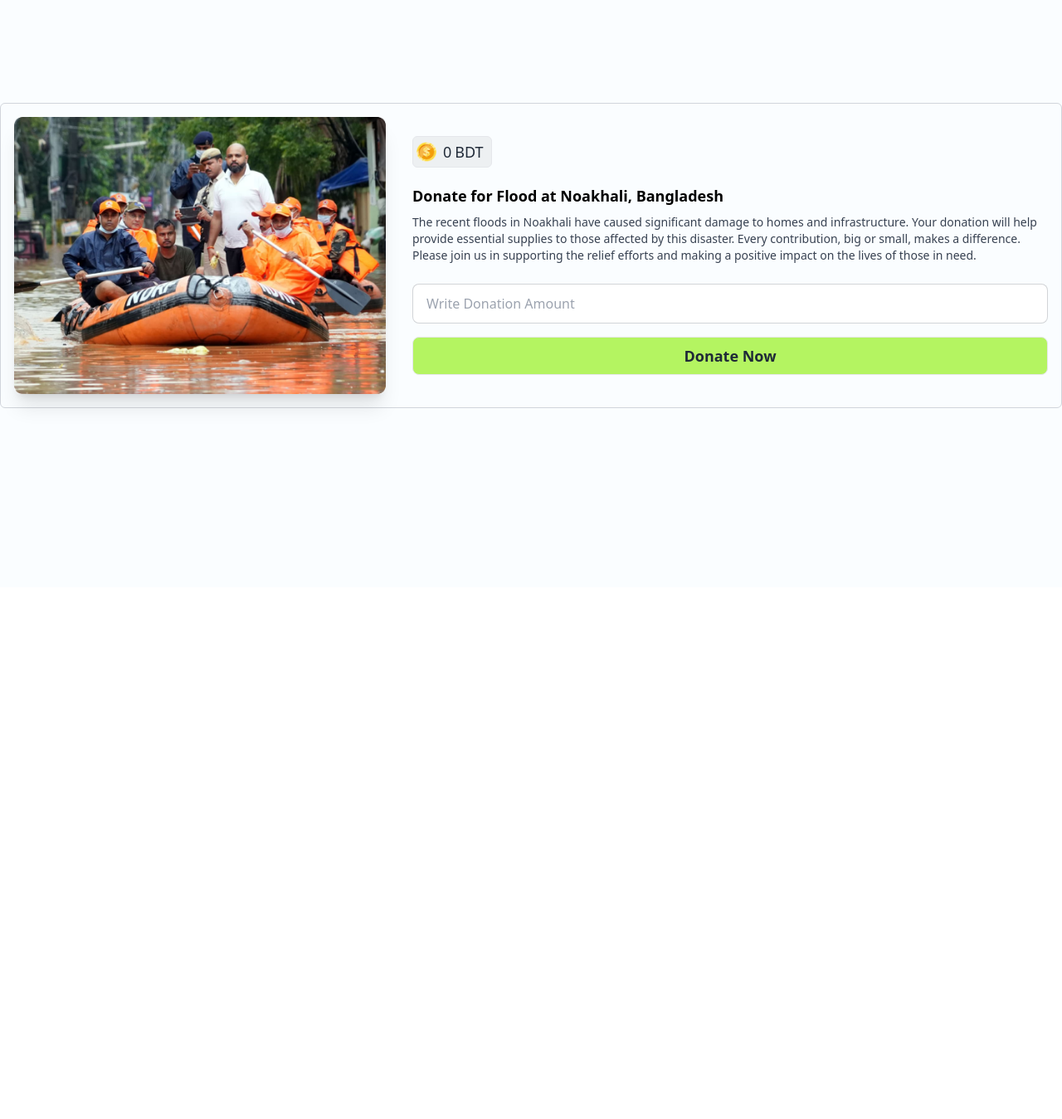
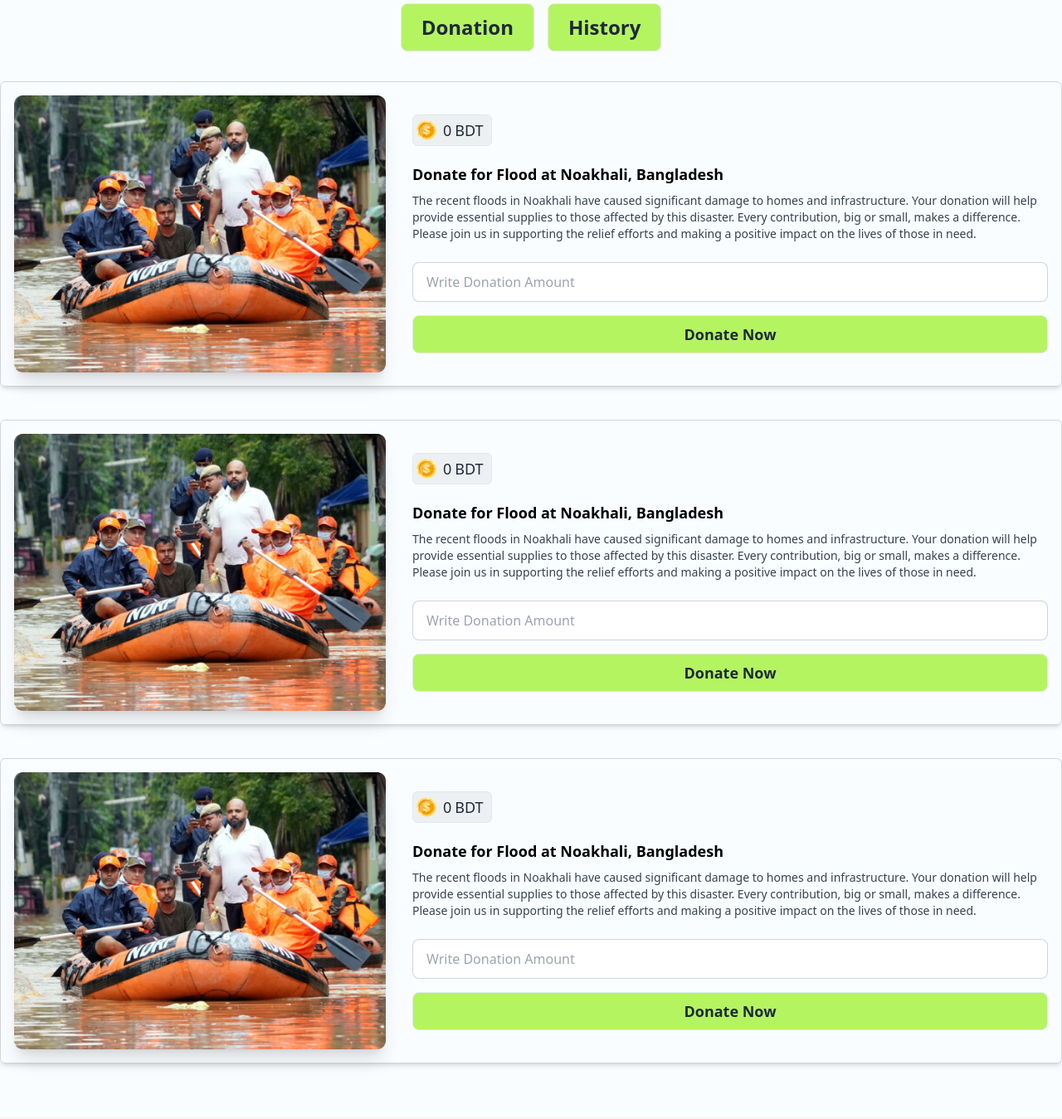
Before and after one commit to ShahriarALshihab/ph_Assignment_5, a plain HTML site: page index.html in a window 1280 px wide. Shown: the part 220-1569 px from the top of the page at 83% size. Before the commit the page ends 928 px from the top, so only its background shows below. Drawn offline with nearby package versions, Linux system fonts and the light colour scheme.

Commit message:
responsive done

```diff
--- a/index.html
+++ b/index.html
@@ -1,36 +1,49 @@
 <!DOCTYPE html>
 <html lang="en">
   <head>
-    <meta charset="UTF-8">
-    <meta name="viewport" content="width=device-width, initial-scale=1.0">
+    <meta charset="UTF-8" />
+    <meta name="viewport" content="width=device-width, initial-scale=1.0" />
     <title>DOM</title>
 
-    <link href="https://cdn.jsdelivr.net/npm/daisyui@4.12.10/dist/full.min.css" rel="stylesheet" type="text/css" />
+    <link
+      href="https://cdn.jsdelivr.net/npm/daisyui@4.12.10/dist/full.min.css"
+      rel="stylesheet"
+      type="text/css"
+    />
     <script src="https://cdn.tailwindcss.com"></script>
-
   </head>
   <body class="bg-[#FAFDFF]">
-
-    <div class="flex items-center justify-center fixed w-full h-16 bg-[#FFFFF0] z-50 md:hidden ">
-        <img src="assets/logo.png" alt="" class="h-8 w-auto">
+    <div
+      class="flex items-center justify-center fixed w-full h-16 bg-[#FFFFF0] z-50 md:hidden"
+    >
+      <img src="assets/logo.png" alt="" class="h-8 w-auto" />
       <p class="text-gray-800 text-lg font-bold mt-0 pl-2">Donate Bangladesh</p>
     </div>
-
 
     <nav class="fixed w-full top-16 md:top-0 z-40 bg-[#F9F7F3] py-4">
       <div class="mx-auto px-4 sm:px-6 lg:px-8">
         <div class="flex justify-between items-center flex-wrap">
           <div>
-                    <a href="#" class="text-2xl bg-[#B4F461] px-4 py-2 border rounded-lg font-bold text-gray-800">Blog</a>
+            <a
+              href="#"
+              class="text-2xl bg-[#B4F461] px-4 py-2 border rounded-lg font-bold text-gray-800"
+              >Blog</a
+            >
           </div>
 
           <div class="items-center hidden md:flex">
-                    <img src="assets/logo.png" alt="" class="h-8 w-auto">
-                    <p class="text-gray-800 text-lg font-bold mt-0 pl-2">Donate Bangladesh</p>
+            <img src="assets/logo.png" alt="" class="h-8 w-auto" />
+            <p class="text-gray-800 text-lg font-bold mt-0 pl-2">
+              Donate Bangladesh
+            </p>
           </div>
 
           <div class="flex text-gray-800 text-lg font-bold mt-4 pl-4">
-                    <img src="assets/coin.png" class="border border-dashed border-gray-400 h-6 w-6" alt="">
+            <img
+              src="assets/coin.png"
+              class="border border-dashed border-gray-400 h-6 w-6"
+              alt=""
+            />
             <span class="pl-2">5500</span>
             <p class="pl-1">BDT</p>
           </div>
@@ -38,28 +51,158 @@
       </div>
     </nav>
 
+    <section>
       <main class="pt-32">
-        <div class="hero min-h-screen">
-            <div class="hero-content flex-col lg:flex-row border border-gray-300 rounded-md p-4">
-                <img src="assets/noakhali.png" class="max-w-md rounded-lg shadow-xl mb-4 lg:mb-0 lg:mr-4 w-full h-auto" />
+        <div class="flex justify-center items-center mb-4 mt-24">
+          <a
+            href="#"
+            class="text-2xl bg-[#B4F461] px-6 py-3 border rounded-lg font-bold text-gray-800 mx-2"
+            >Donation</a
+          >
+          <a
+            href="#"
+            class="text-2xl bg-[#B4F461] px-6 py-3 border rounded-lg font-bold text-gray-800 mx-2"
+            >History</a
+          >
+        </div>
+        <div class="hero">
+          <div
+            class="hero-content flex-col lg:flex-row border border-gray-300 shadow-md rounded-md p-4 my-5"
+          >
+            <img
+              src="assets/noakhali.png"
+              class="max-w-md rounded-lg shadow-xl mb-4 lg:mb-0 lg:mr-4 w-full h-auto"
+            />
             <div class="flex flex-col w-full">
-                    <button class="w-24 border rounded-md p-1 flex bg-[#1111110D] items-center mb-2">
-                        <img src="assets/coin.png" class="h-6 w-6" alt="">
+              <button
+                class="w-24 border rounded-md p-1 flex bg-[#1111110D] items-center mb-2"
+              >
+                <img src="assets/coin.png" class="h-6 w-6" alt="" />
                 <span class="pl-2 text-lg">0</span>
                 <p class="pl-1 text-lg">BDT</p>
               </button>
 
-                    <h1 class="text-lg font-bold text-black pt-3">Donate for Flood at Noakhali, Bangladesh</h1>
+              <h1 class="text-lg font-bold text-black pt-3">
+                Donate for Flood at Noakhali, Bangladesh
+              </h1>
               <p class="py-2 text-gray-700 text-sm">
-                        The recent floods in Noakhali have caused significant damage to homes and infrastructure. Your donation will help provide essential supplies to those affected by this disaster. Every contribution, big or small, makes a difference. Please join us in supporting the relief efforts and making a positive impact on the lives of those in need.
+                The recent floods in Noakhali have caused significant damage to
+                homes and infrastructure. Your donation will help provide
+                essential supplies to those affected by this disaster. Every
+                contribution, big or small, makes a difference. Please join us
+                in supporting the relief efforts and making a positive impact on
+                the lives of those in need.
               </p>
               <div>
-                        <input type="text" placeholder="Write Donation Amount" class="input bg-[#fff] input-bordered w-full my-4" />
+                <input
+                  type="text"
+                  placeholder="Write Donation Amount"
+                  class="input bg-[#fff] input-bordered w-full my-4"
+                />
               </div>
-                    <button class="text-lg bg-[#B4F461] px-4 py-2 border rounded-lg font-semibold text-gray-800 w-full">Donate Now</button>
+              <button
+                class="text-lg bg-[#B4F461] px-4 py-2 border rounded-lg font-semibold text-gray-800 w-full"
+              >
+                Donate Now
+              </button>
+            </div>
+          </div>
+        </div>
+
+        <div class="hero">
+          <div
+            class="hero-content flex-col lg:flex-row border border-gray-300 shadow-md rounded-md p-4 my-5"
+          >
+            <img
+              src="assets/noakhali.png"
+              class="max-w-md rounded-lg shadow-xl mb-4 lg:mb-0 lg:mr-4 w-full h-auto"
+            />
+            <div class="flex flex-col w-full">
+              <button
+                class="w-24 border rounded-md p-1 flex bg-[#1111110D] items-center mb-2"
+              >
+                <img src="assets/coin.png" class="h-6 w-6" alt="" />
+                <span class="pl-2 text-lg">0</span>
+                <p class="pl-1 text-lg">BDT</p>
+              </button>
+
+              <h1 class="text-lg font-bold text-black pt-3">
+                Donate for Flood at Noakhali, Bangladesh
+              </h1>
+              <p class="py-2 text-gray-700 text-sm">
+                The recent floods in Noakhali have caused significant damage to
+                homes and infrastructure. Your donation will help provide
+                essential supplies to those affected by this disaster. Every
+                contribution, big or small, makes a difference. Please join us
+                in supporting the relief efforts and making a positive impact on
+                the lives of those in need.
+              </p>
+              <div>
+                <input
+                  type="text"
+                  placeholder="Write Donation Amount"
+                  class="input bg-[#fff] input-bordered w-full my-4"
+                />
+              </div>
+              <button
+                class="text-lg bg-[#B4F461] px-4 py-2 border rounded-lg font-semibold text-gray-800 w-full"
+              >
+                Donate Now
+              </button>
+            </div>
+          </div>
+        </div>
+
+        <div class="hero">
+          <div
+            class="hero-content flex-col lg:flex-row border border-gray-300 shadow-md rounded-md p-4 mt-5 mb-16"
+          >
+            <img
+              src="assets/noakhali.png"
+              class="max-w-md rounded-lg shadow-xl mb-4 lg:mb-0 lg:mr-4 w-full h-auto"
+            />
+            <div class="flex flex-col w-full">
+              <button
+                class="w-24 border rounded-md p-1 flex bg-[#1111110D] items-center mb-2"
+              >
+                <img src="assets/coin.png" class="h-6 w-6" alt="" />
+                <span class="pl-2 text-lg">0</span>
+                <p class="pl-1 text-lg">BDT</p>
+              </button>
+
+              <h1 class="text-lg font-bold text-black pt-3">
+                Donate for Flood at Noakhali, Bangladesh
+              </h1>
+              <p class="py-2 text-gray-700 text-sm">
+                The recent floods in Noakhali have caused significant damage to
+                homes and infrastructure. Your donation will help provide
+                essential supplies to those affected by this disaster. Every
+                contribution, big or small, makes a difference. Please join us
+                in supporting the relief efforts and making a positive impact on
+                the lives of those in need.
+              </p>
+              <div>
+                <input
+                  type="text"
+                  placeholder="Write Donation Amount"
+                  class="input bg-[#fff] input-bordered w-full my-4"
+                />
+              </div>
+              <button
+                class="text-lg bg-[#B4F461] px-4 py-2 border rounded-lg font-semibold text-gray-800 w-full"
+              >
+                Donate Now
+              </button>
             </div>
           </div>
         </div>
       </main>
+    </section>
+
+    <footer>
+        <div class="bg-[#F9F7F3] h-36">
+
+        </div>
+    </footer>
   </body>
 </html>
```
Lines whose indentation alone changed are shown as unchanged.
